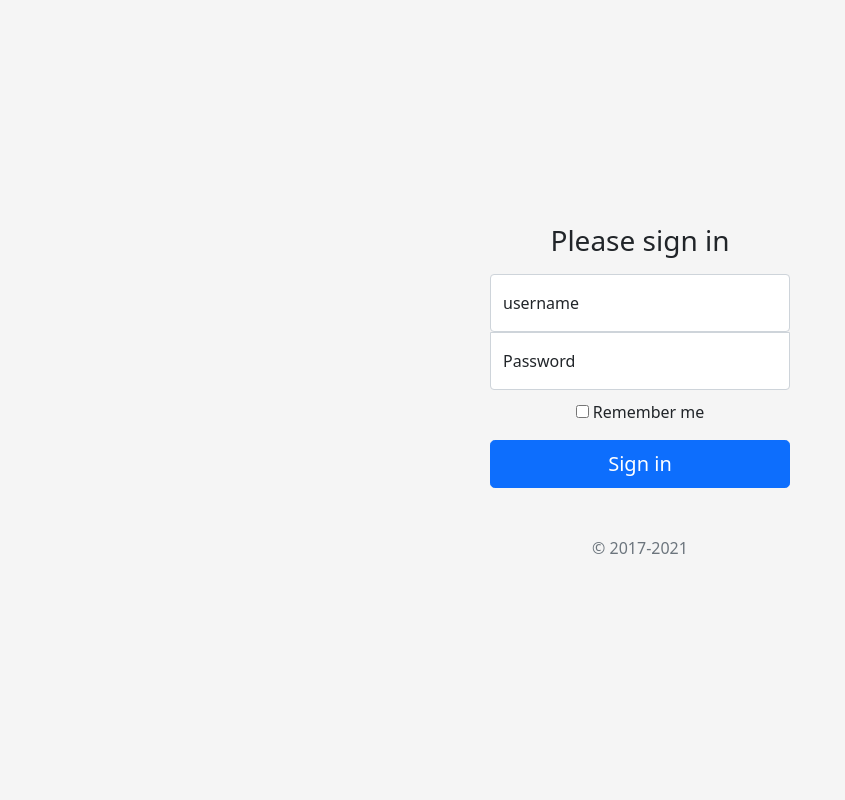
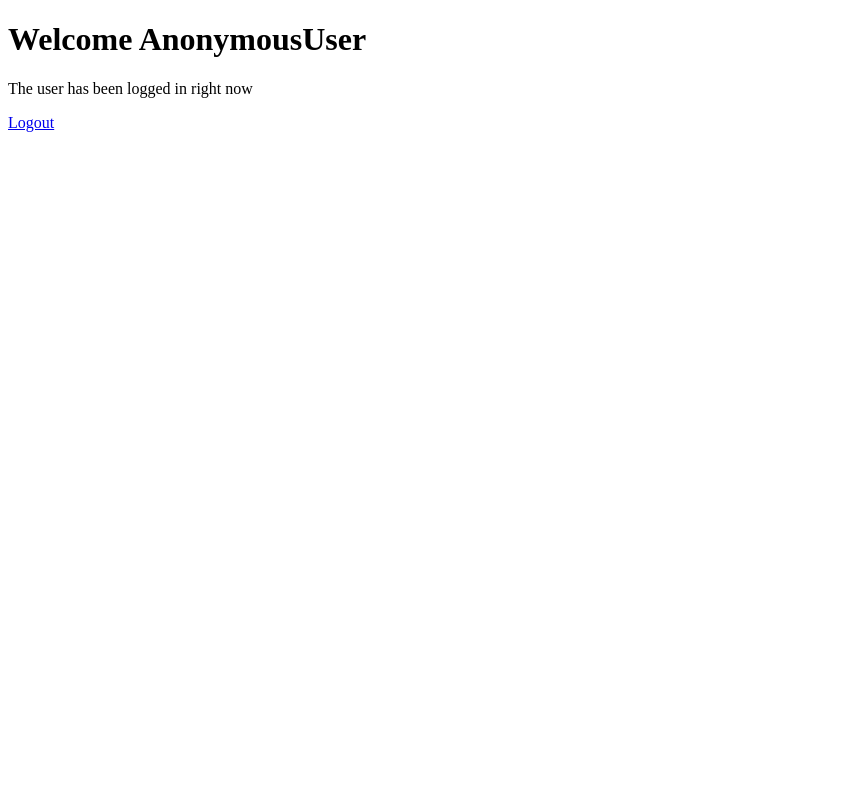
Before and after one commit to Bugsfounder/Users-Project-Djnago, a Django app: template templates/index.html in a window 1280 px wide. Shown: the whole page, without its empty margins (0-845 px from the left). Run offline with Django 4.2, Linux system fonts and the light colour scheme; the template is opened without the code that fills it, so the values that code supplies are empty.

Commit message:
User login logout successfully worked

```diff
--- a/home/urls.py
+++ b/home/urls.py
@@ -4,6 +4,6 @@ from home import views
 
 urlpatterns = [
     path('', views.index, name='home'),
-    path('login', views.login, name='login'),
-    path('logout', views.logout, name='logout')
+    path('login', views.loginUser, name='login'),
+    path('logout', views.logoutUser, name='logout')
 ]
--- a/templates/index.html
+++ b/templates/index.html
@@ -1,98 +1,14 @@
-<!doctype html>
+<!DOCTYPE html>
 <html lang="en">
-
 <head>
-    <!-- Required meta tags -->
-    <meta charset="utf-8">
-    <meta name="viewport" content="width=device-width, initial-scale=1">
-
-    <!-- Bootstrap CSS -->
-    <link href="https://cdn.jsdelivr.net/npm/bootstrap@5.1.3/dist/css/bootstrap.min.css" rel="stylesheet"
-        integrity="sha384-1BmE4kWBq78iYhFldvKuhfTAU6auU8tT94WrHftjDbrCEXSU1oBoqyl2QvZ6jIW3" crossorigin="anonymous">
-
-    <title>Hello, world!</title>
+    <meta charset="UTF-8">
+    <meta http-equiv="X-UA-Compatible" content="IE=edge">
+    <meta name="viewport" content="width=device-width, initial-scale=1.0">
+    <title>Logged In User - {{request.user}}</title>
 </head>
-
-<style>
-    .bd-placeholder-img {
-        font-size: 1.125rem;
-        text-anchor: middle;
-        -webkit-user-select: none;
-        -moz-user-select: none;
-        user-select: none;
-    }
-
-    @media (min-width: 768px) {
-        .bd-placeholder-img-lg {
-            font-size: 3.5rem;
-        }
-    }
-
-    html,
-    body {
-        height: 100%;
-    }
-
-    body {
-        display: flex;
-        align-items: center;
-        padding-top: 40px;
-        padding-bottom: 40px;
-        background-color: #f5f5f5;
-    }
-
-    .form-signin {
-        width: 100%;
-        max-width: 330px;
-        padding: 15px;
-        margin: auto;
-    }
-
-    .form-signin .checkbox {
-        font-weight: 400;
-    }
-
-    .form-signin .form-floating:focus-within {
-        z-index: 2;
-    }
-
-    .form-signin input[type="email"] {
-        margin-bottom: -1px;
-        border-bottom-right-radius: 0;
-        border-bottom-left-radius: 0;
-    }
-
-    .form-signin input[type="password"] {
-        margin-bottom: 10px;
-        border-top-left-radius: 0;
-        border-top-right-radius: 0;
-    }
-</style>
-
-</head>
-
-<body class="text-center">
-    <main class="form-signin">
-        <form method="post" action="/login">
-            <h1 class="h3 mb-3 fw-normal">Please sign in</h1>
-
-            <div class="form-floating">
-                <input type="text" class="form-control" id="username" name="username" placeholder="name@example.com">
-                <label for="username">username</label>
-            </div>
-            <div class="form-floating">
-                <input type="password" class="form-control" id="password" name="password" placeholder="Password">
-                <label for="password">Password</label>
-            </div>
-            <div class="checkbox mb-3">
-                <label>
-                    <input type="checkbox" value="remember-me"> Remember me
-                </label>
-            </div>
-            <button class="w-100 btn btn-lg btn-primary" type="submit">Sign in</button>
-            <p class="mt-5 mb-3 text-muted">&copy; 2017-2021</p>
-        </form>
-    </main>
+<body>
+    <h1>Welcome {{request.user}}</h1>
+    <p>The user has been logged in right now</p>
+    <a href="/logout">Logout</a>
 </body>
-
 </html>
--- a/templates/login.html
+++ b/templates/login.html
@@ -74,11 +74,12 @@
 <body class="text-center">
     <main class="form-signin">
         <form method="post" action="/login">
+            {% csrf_token %}
             <h1 class="h3 mb-3 fw-normal">Please sign in</h1>
 
             <div class="form-floating">
-                <input type="email" class="form-control" id="email" name="email" placeholder="name@example.com">
-                <label for="email">Email address</label>
+                <input type="text" class="form-control" id="username" name="username" placeholder="name@example.com">
+                <label for="username">Username</label>
             </div>
             <div class="form-floating">
                 <input type="password" class="form-control" id="password" name="password" placeholder="Password">
```
Also changed, not shown: home/views.py (+7 -4 lines), db.sqlite3.
